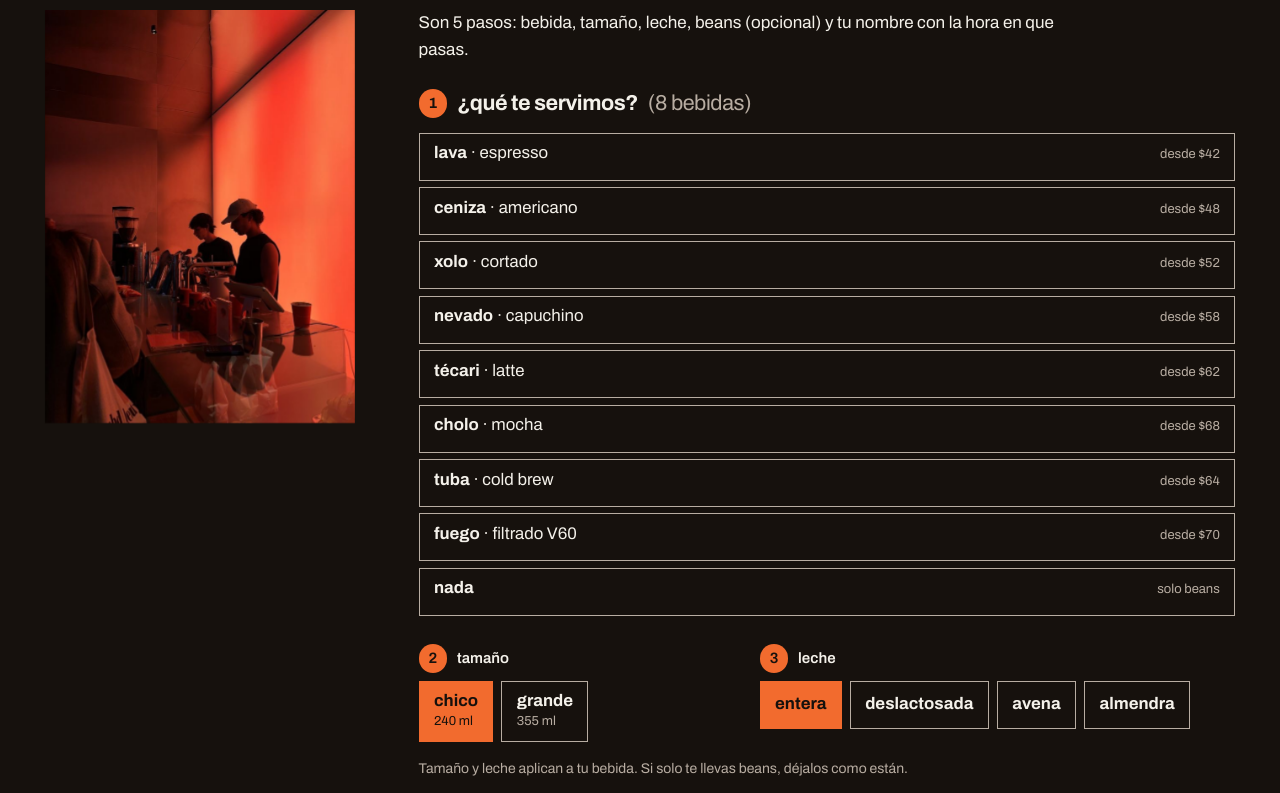
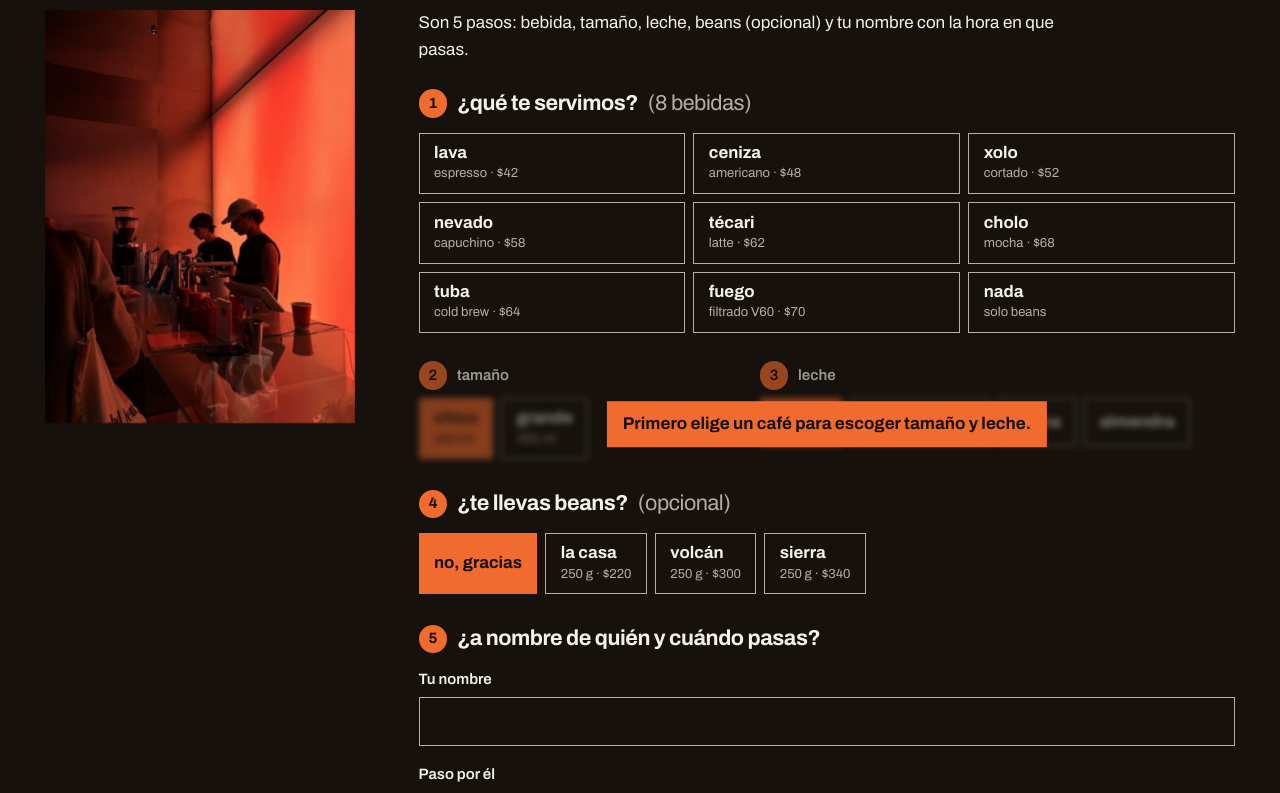
Before and after one commit to s4idl/koffe, a React (Vite) app: page / in a window 1280 px wide. Shown: the part 3360-4153 px from the top of the page. Built offline with nearby package versions, Linux system fonts and the light colour scheme.

Commit message:
Regresar las bebidas a cuadrícula y bloquear tamaño y leche hasta elegir un café

```diff
--- a/src/components/Order.jsx
+++ b/src/components/Order.jsx
@@ -250,17 +250,13 @@ export default function Order() {
                         onChange={handleChange}
                         describedBy={errorId('drink')}
                       >
-                        <span className="chip-title">
-                          {d.name}
-                          <span className="visually-hidden">, </span>
-                          <span className="chip-real">
-                            <span aria-hidden="true"> · </span>
-                            <span lang={d.realLang}>{d.real}</span>
-                          </span>
-                        </span>
+                        <span className="chip-title">{d.name}</span>
                         <span className="visually-hidden">, </span>
                         <span className="chip-meta">
-                          desde <Price value={d.small} />
+                          <span lang={d.realLang}>{d.real}</span>
+                          <span aria-hidden="true"> · </span>
+                          <span className="visually-hidden">, </span>
+                          <Price value={d.small} />
                         </span>
                       </Chip>
                     ))}
@@ -279,10 +275,23 @@ export default function Order() {
                   {errorText('drink')}
                 </fieldset>
 
-                {/* Size and milk are always on the page so nobody has to guess they exist;
-                    they only count when a drink is picked. */}
+                {/* Size and milk stay on the page so nobody has to guess they exist, but they
+                    are locked (disabled, blurred) until there's a drink to apply them to. The
+                    note comes first in the DOM so screen readers hear why before the options. */}
+                <div className={drink ? 'drink-extras' : 'drink-extras is-locked'}>
+                  {!drink && (
+                    <p className="locked-note" id="order-locked">
+                      {order.drink === 'none'
+                        ? 'Solo beans: no necesitas elegir tamaño ni leche.'
+                        : 'Primero elige un café para escoger tamaño y leche.'}
+                    </p>
+                  )}
                   <div className="group-row">
-                  <fieldset className="group" aria-describedby="order-drink-only">
+                    <fieldset
+                      className="group"
+                      disabled={!drink}
+                      aria-describedby={drink ? undefined : 'order-locked'}
+                    >
                       <legend>
                         <Step n={2} />
                         tamaño
@@ -311,7 +320,11 @@ export default function Order() {
                       </div>
                     </fieldset>
 
-                  <fieldset className="group" aria-describedby="order-drink-only">
+                    <fieldset
+                      className="group"
+                      disabled={!drink}
+                      aria-describedby={drink ? undefined : 'order-locked'}
+                    >
                       <legend>
                         <Step n={3} />
                         leche
@@ -331,9 +344,7 @@ export default function Order() {
                       </div>
                     </fieldset>
                   </div>
-                <p className="group-hint" id="order-drink-only">
-                  Tamaño y leche aplican a tu bebida. Si solo te llevas beans, déjalos como están.
-                </p>
+                </div>
 
                 <fieldset className="group">
                   <legend>
--- a/src/index.css
+++ b/src/index.css
@@ -724,22 +724,9 @@ select:focus-visible {
   gap: 0.5rem;
 }
 
-/* One drink per row: screen reader and eyes go top to bottom, never zigzag */
 .chips-drinks {
   display: grid;
-  grid-template-columns: 1fr;
-  gap: 0.4rem;
-}
-
-.chips-drinks .chip {
-  flex-direction: row;
-  justify-content: space-between;
-  align-items: baseline;
-  gap: 1rem;
-}
-
-.chip-real {
-  font-weight: 400;
+  grid-template-columns: repeat(3, 1fr);
 }
 
 .order-howto {
@@ -747,10 +734,45 @@ select:focus-visible {
   max-width: 40rem;
 }
 
-.group-hint {
-  margin: -0.75rem 0 2rem;
-  font-size: 0.875rem;
-  color: var(--muted-on-ink);
+/* Size + milk before a drink is picked: still visible, blurred and disabled,
+   with the reason stamped on top */
+.drink-extras {
+  position: relative;
+}
+
+@media (prefers-reduced-motion: no-preference) {
+  .drink-extras .chips {
+    transition: filter 0.2s ease, opacity 0.2s ease;
+  }
+}
+
+.is-locked .chips {
+  filter: blur(3px);
+  opacity: 0.5;
+}
+
+.is-locked .group > legend {
+  opacity: 0.6;
+}
+
+.is-locked .chip {
+  cursor: not-allowed;
+}
+
+.locked-note {
+  position: absolute;
+  z-index: 1;
+  top: 50%;
+  left: 50%;
+  transform: translate(-50%, -50%);
+  width: max-content;
+  max-width: 90%;
+  margin: 0;
+  padding: 0.6rem 1rem;
+  background: var(--orange);
+  color: var(--ink);
+  font-weight: 700;
+  text-align: center;
 }
 
 /* Radio card: selected state is a full orange fill (6:1 against the ink block) */
@@ -1218,8 +1240,21 @@ address {
     min-height: 0;
   }
 
+  .chips-drinks {
+    grid-template-columns: 1fr 1fr;
+  }
+
   .group-row {
     grid-template-columns: 1fr;
+  }
+
+  /* Stacked groups are too tall to overlay: the note sits above them instead */
+  .locked-note {
+    position: static;
+    transform: none;
+    width: auto;
+    max-width: none;
+    margin-bottom: 1rem;
   }
 
   /* 1.4.10 Reflow: the menu table must fit 320px without horizontal scrolling */
```
Also changed, not shown: 1 other file (tests, documents, lock files or other folders). Lines whose indentation alone changed are shown as unchanged.
